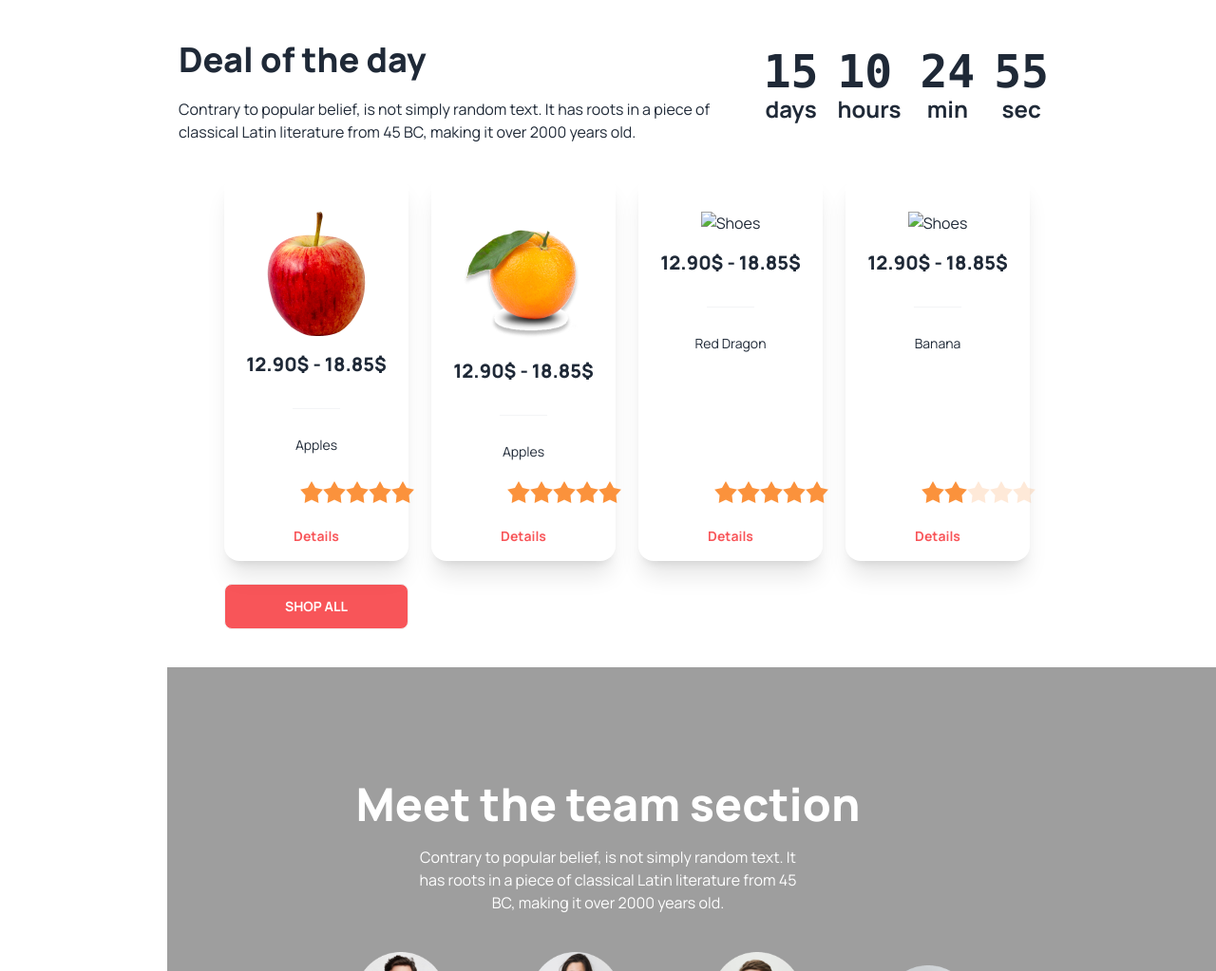
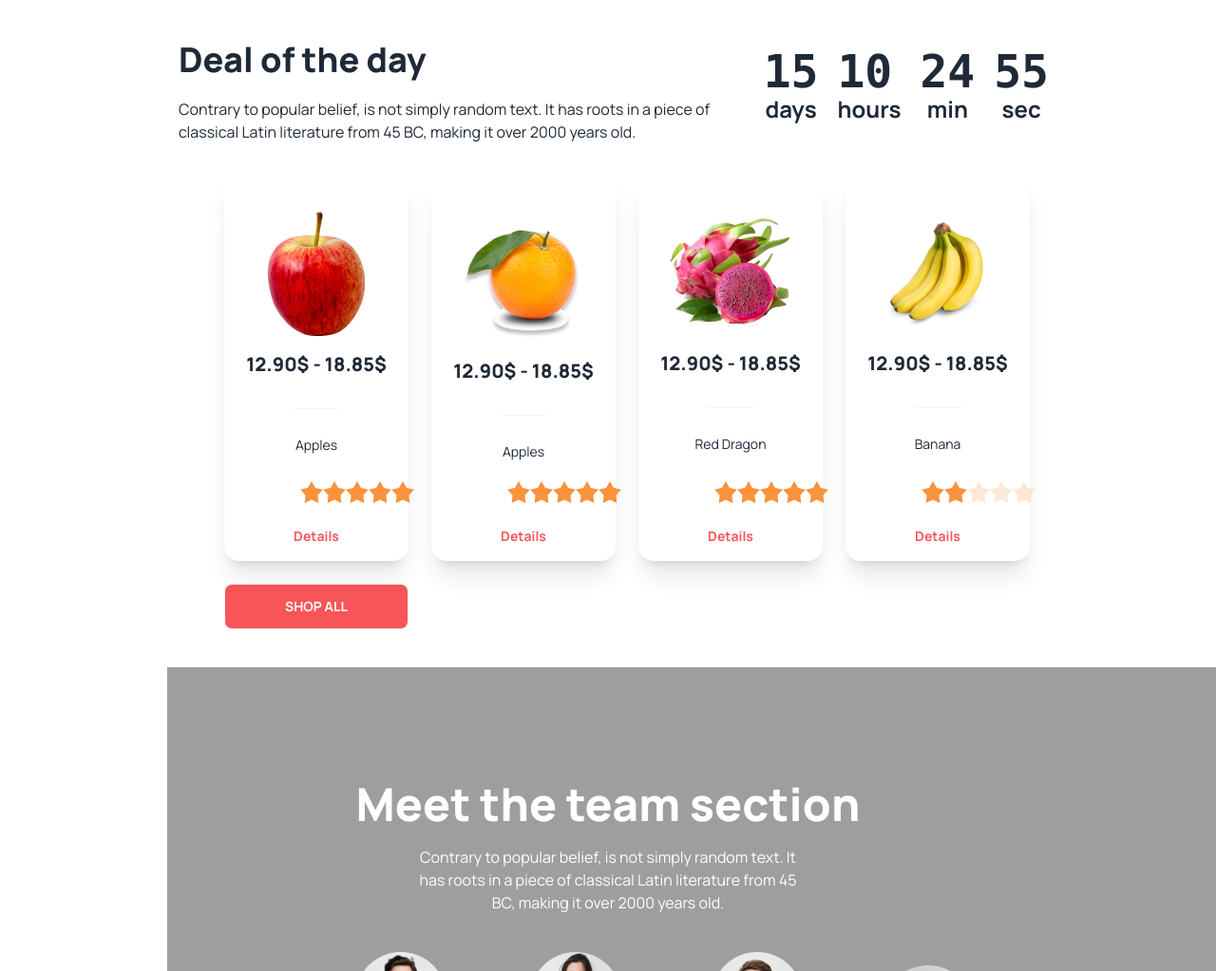
Before and after one commit to riazul0957/B8A3-fruit-brust, a plain HTML site: page index.html in a window 1280 px wide. Shown: the part 1175-2198 px from the top of the page at 95% size. Drawn offline with nearby package versions, Linux system fonts and the light colour scheme; the site is published under a folder, as on GitHub Pages, so addresses that start at the root find nothing.

Commit message:
images updated

```diff
--- a/index.html
+++ b/index.html
@@ -317,7 +317,7 @@
 
                 <!-- 2nd -->
                 <div class="card card-compact  bg-base-100 shadow-xl">
-                    <figure><img class="mt-10" src="/images/fruit8.png" alt="Shoes" /></figure>
+                    <figure><img class="mt-10" src="./images/fruit8.png" alt="Shoes" /></figure>
 
                     <div class="card-body">
                         <h2 class="card-title justify-center font-extrabold ">12.90$ - 18.85$</h2>
@@ -345,7 +345,7 @@
                         <input type="checkbox" id="my-modal" class="modal-toggle" />
                         <div class="modal">
                             <div class="modal-box2">
-                                <figure><img class="mt-10" src="/images/fruit8.png" alt="Shoes" /></figure>
+                                <figure><img class="mt-10" src="./images/fruit8.png" alt="Shoes" /></figure>
                                 <h3 class="font-bold text-lg">Red Dragon</h3>
                                 <p class="py-4">Professional employees are there for you to pick the most amazing and
                                     fresh fruits.</p>
@@ -360,7 +360,7 @@
                 </div>
                 <!-- 2nd -->
                 <div class="card card-compact  bg-base-100 shadow-xl">
-                    <figure><img class="mt-10" src="/images/fruit9.png" alt="Shoes" /></figure>
+                    <figure><img class="mt-10" src="./images/fruit9.png" alt="Shoes" /></figure>
 
                     <div class="card-body">
                         <h2 class="card-title justify-center font-extrabold ">12.90$ - 18.85$</h2>
@@ -388,7 +388,7 @@
                         <input type="checkbox" id="my-modal" class="modal-toggle" />
                         <div class="modal">
                             <div class="modal-box2">
-                                <figure><img class="mt-10" src="/images/fruit9.png" alt="Shoes" /></figure>
+                                <figure><img class="mt-10" src="./images/fruit9.png" alt="Shoes" /></figure>
                                 <h3 class="font-bold text-lg">Banana</h3>
                                 <p class="py-4">Professional employees are there for you to pick the most amazing and
                                     fresh fruits.</p>
```
